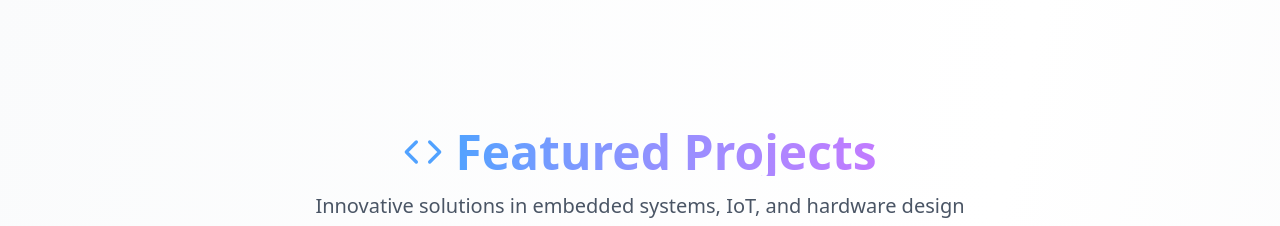
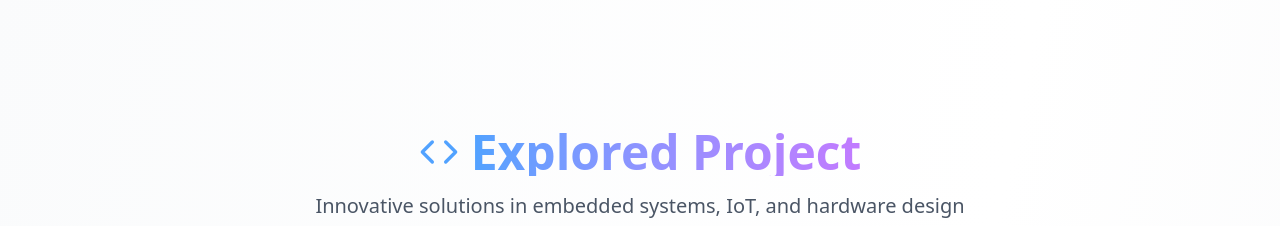
Before and after one commit to SaviourMadeit/portfolio-website, a React (Vite) app: page / in a window 1280 px wide. Shown: the part 1300-1526 px from the top of the page. Built offline with nearby package versions, Linux system fonts and the light colour scheme.

Commit message:
Modified Feature to Expolred Project

```diff
--- a/src/App.jsx
+++ b/src/App.jsx
@@ -851,7 +851,7 @@ The system implements adaptive filtering to distinguish between normal pipeline
             <div className="inline-flex items-center space-x-3 mb-4">
               <Code className="w-10 h-10 text-blue-400" />
               <h2 className="text-5xl font-bold bg-gradient-to-r from-blue-400 to-purple-400 bg-clip-text text-transparent">
-                Featured Projects
+                Explored Project
               </h2>
             </div>
             <p className={`text-xl max-w-2xl mx-auto ${isDark ? 'text-gray-400' : 'text-gray-600'}`}>
```
